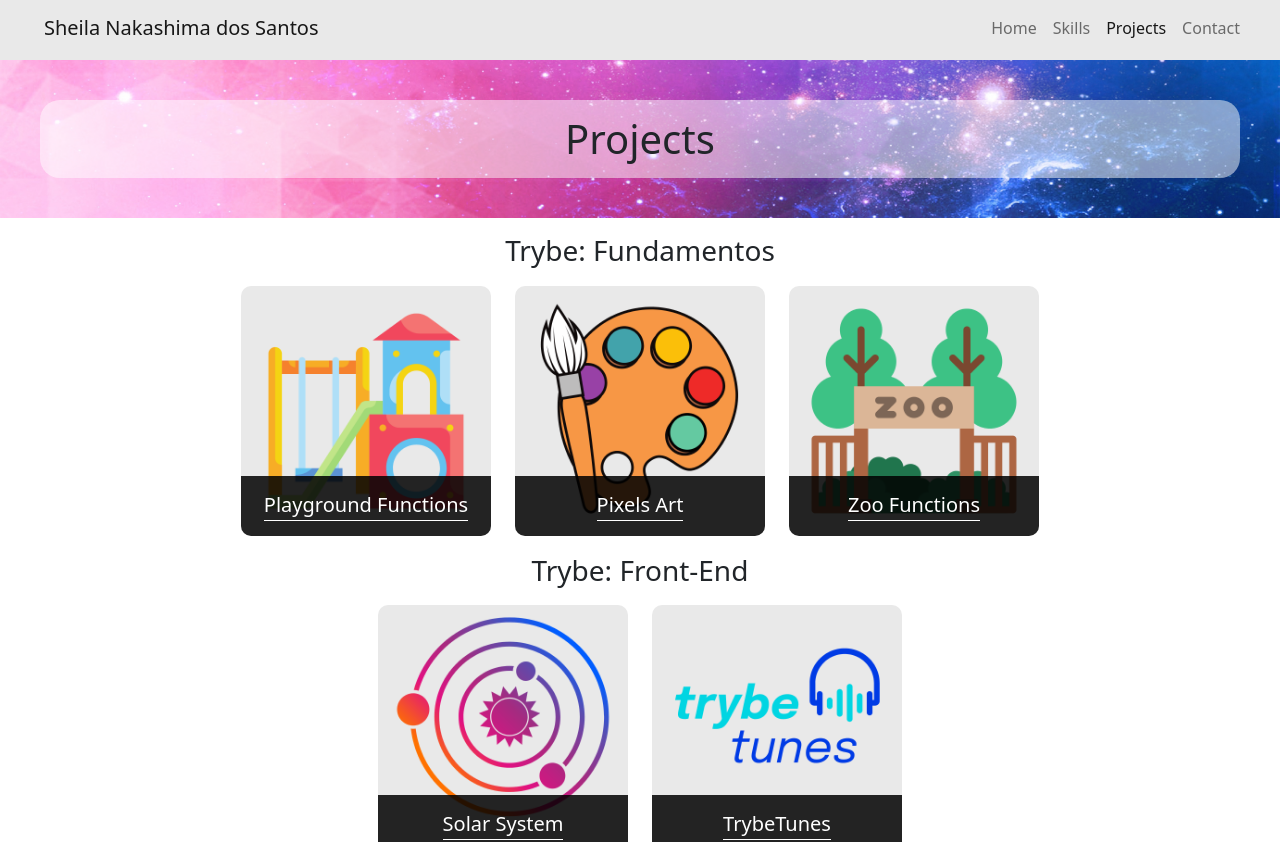
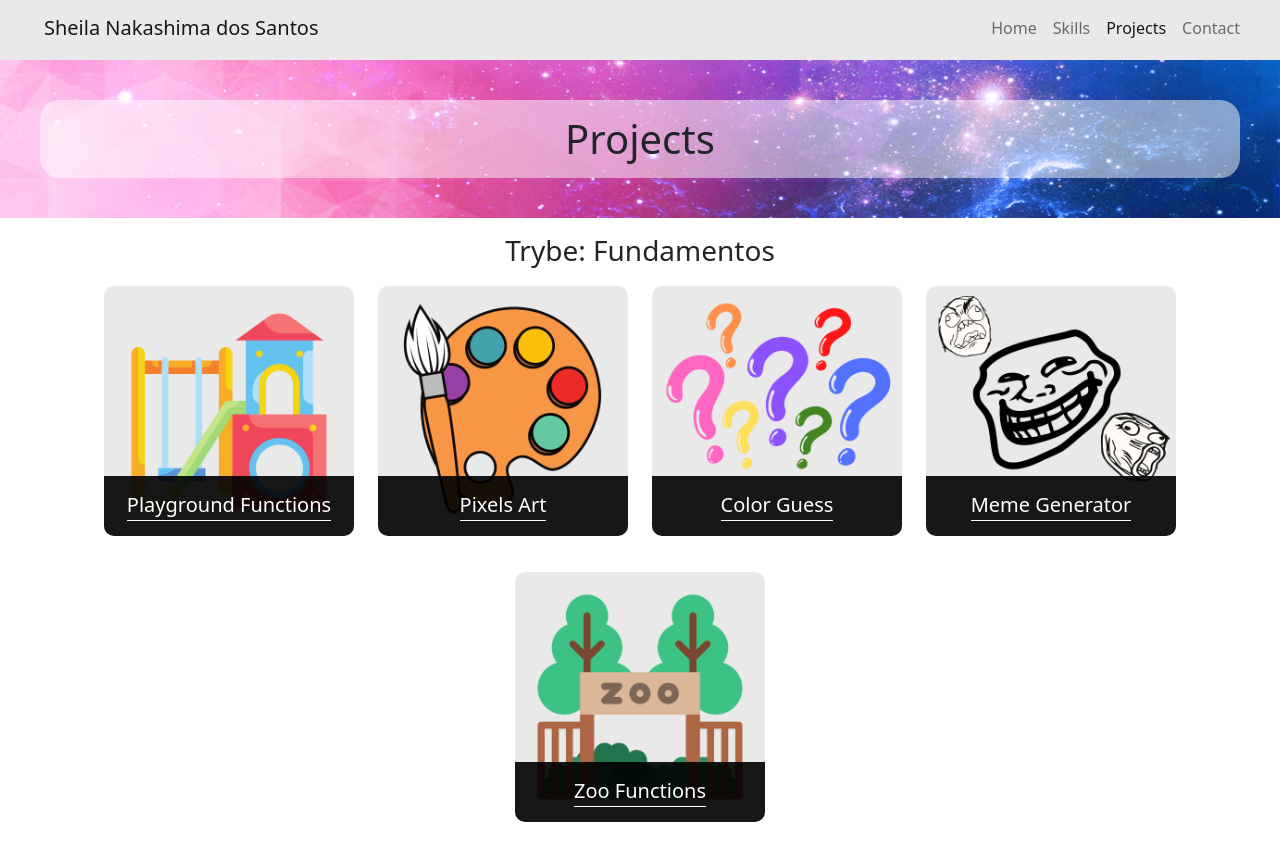
Before and after one commit to SheilaNS/sheilans.github.io, a React (Create React App) app: page /projects in a window 1280 px wide. Shown: the top 842 px of the page. Built offline with nearby package versions, Linux system fonts and the light colour scheme.

Commit message:
feat: meme-generator e color-guiess adicionados nos projetos de fundamentos

```diff
--- a/src/assets/css/ProjectCard.module.css
+++ b/src/assets/css/ProjectCard.module.css
@@ -35,13 +35,14 @@
   height: 100%;
   left: 0;
   padding: 10px 20px;
-  background: rgba(0, 0, 0, 0.85);
+  background: rgba(0, 0, 0, 0.90);
   transition: 0.3s ease;
   display: flex;
   flex-direction: column;
   align-items: center;
   justify-content: space-between;
   gap: 4px;
+  font-weight: 500;
 }
 
 .card:hover .details {
--- a/src/data/projectsFund.js
+++ b/src/data/projectsFund.js
@@ -1,6 +1,8 @@
 import pixels from '../assets/images/projects/pixel-art.png';
 import play from '../assets/images/projects/playground.png';
 import zoo from '../assets/images/projects/zoo2.png';
+import color from '../assets/images/projects/guess2.png';
+import meme from '../assets/images/projects/meme.png';
 import github from '../assets/icons/github.svg';
 import web from '../assets/icons/web.svg';
 
@@ -24,6 +26,24 @@
     webIcon: web,
   },
   {
+    name: "Color Guess",
+    image: color,
+    description: "Can you guess the color? Simple game with RGB Color in JavaScript.",
+    gitHub: "https://github.com/SheilaNS/project-color-guess",
+    gitIcon: github,
+    web: "https://sheilans.github.io/project-color-guess/",
+    webIcon: web,
+  },
+  {
+    name: "Meme Generator",
+    image: meme,
+    description: "Create your own memes with this fun project made in JavaScript.",
+    gitHub: "https://github.com/SheilaNS/project-meme-generator",
+    gitIcon: github,
+    web: "https://sheilans.github.io/project-meme-generator/",
+    webIcon: web,
+  },
+  {
     name: "Zoo Functions",
     image: zoo,
     description: "Zoo management system using Higher Order Functions.",
```
Also changed, not shown: src/assets/images/projects/guess2.png (added), src/assets/images/projects/meme.png (added).
